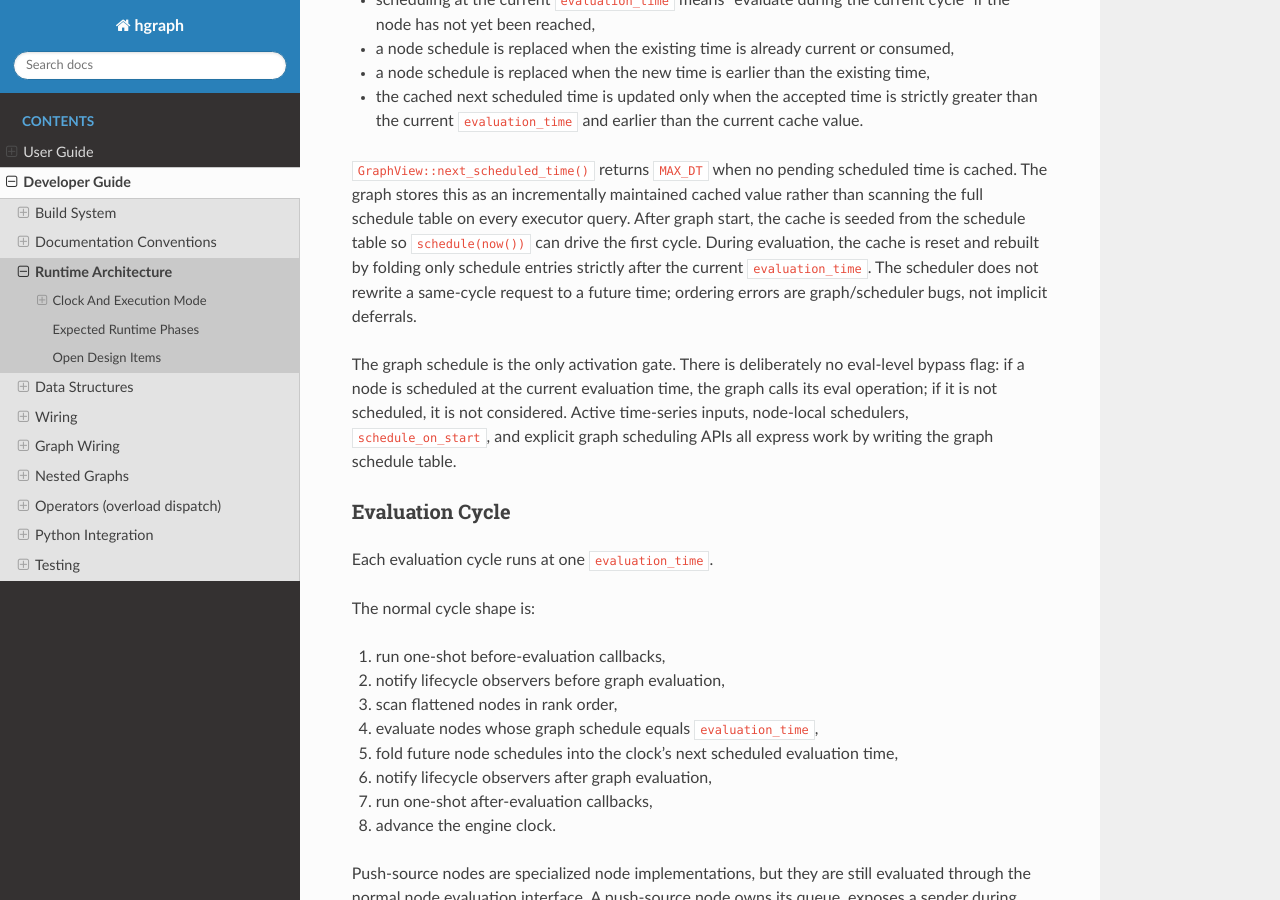
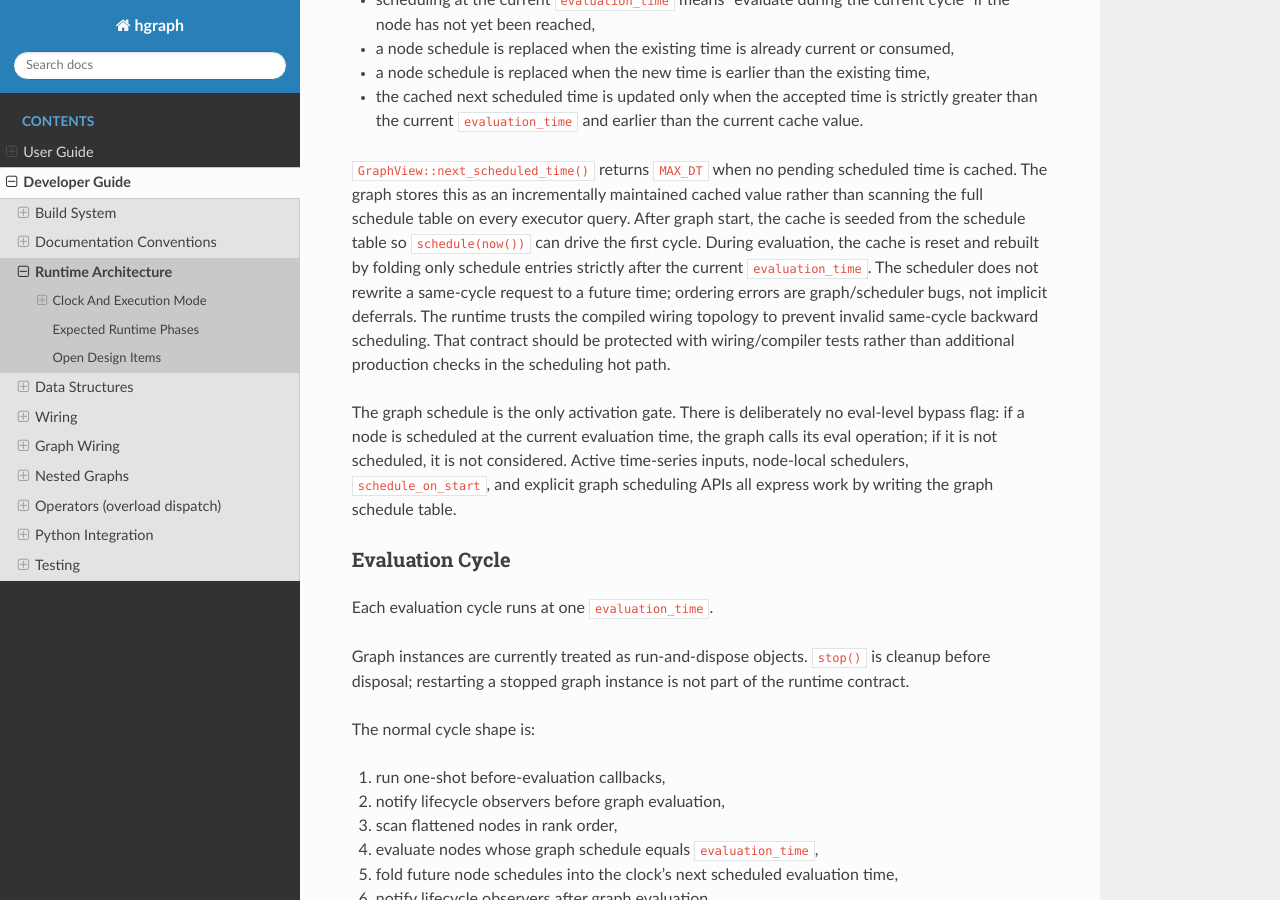
Before and after one commit to hhenson/hg_cpp, a Sphinx documentation site: the page built from docs/source/developer_guide/architecture.rst, in a window 1280 px wide and 900 px high, scrolled down 2310 px. Built offline with Sphinx 7.4.7 and the Read the Docs theme 3.1.0, drawn with Linux system fonts in a browser that asks for light colours.

Commit message:
Cleanup scheduling

```diff
--- a/docs/source/developer_guide/architecture.rst
+++ b/docs/source/developer_guide/architecture.rst
@@ -90,6 +90,9 @@ query. After graph start, the cache is seeded from the schedule table so
 reset and rebuilt by folding only schedule entries strictly after the current
 ``evaluation_time``. The scheduler does not rewrite a same-cycle request to a
 future time; ordering errors are graph/scheduler bugs, not implicit deferrals.
+The runtime trusts the compiled wiring topology to prevent invalid same-cycle
+backward scheduling. That contract should be protected with wiring/compiler
+tests rather than additional production checks in the scheduling hot path.
 
 The graph schedule is the only activation gate. There is deliberately no
 eval-level bypass flag: if a node is scheduled at the current evaluation time,
@@ -102,6 +105,10 @@ Evaluation Cycle
 ~~~~~~~~~~~~~~~~
 
 Each evaluation cycle runs at one ``evaluation_time``.
+
+Graph instances are currently treated as run-and-dispose objects. ``stop()``
+is cleanup before disposal; restarting a stopped graph instance is not part of
+the runtime contract.
 
 The normal cycle shape is:
 
```
Also changed, not shown: 1 other file.
